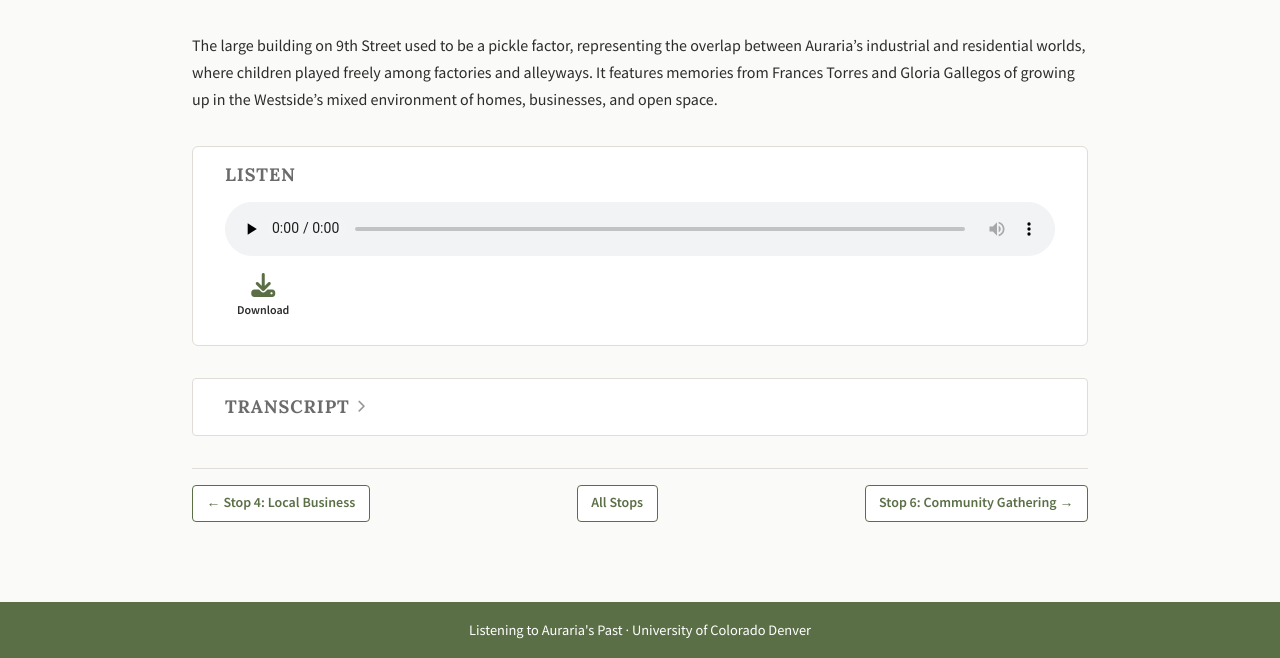
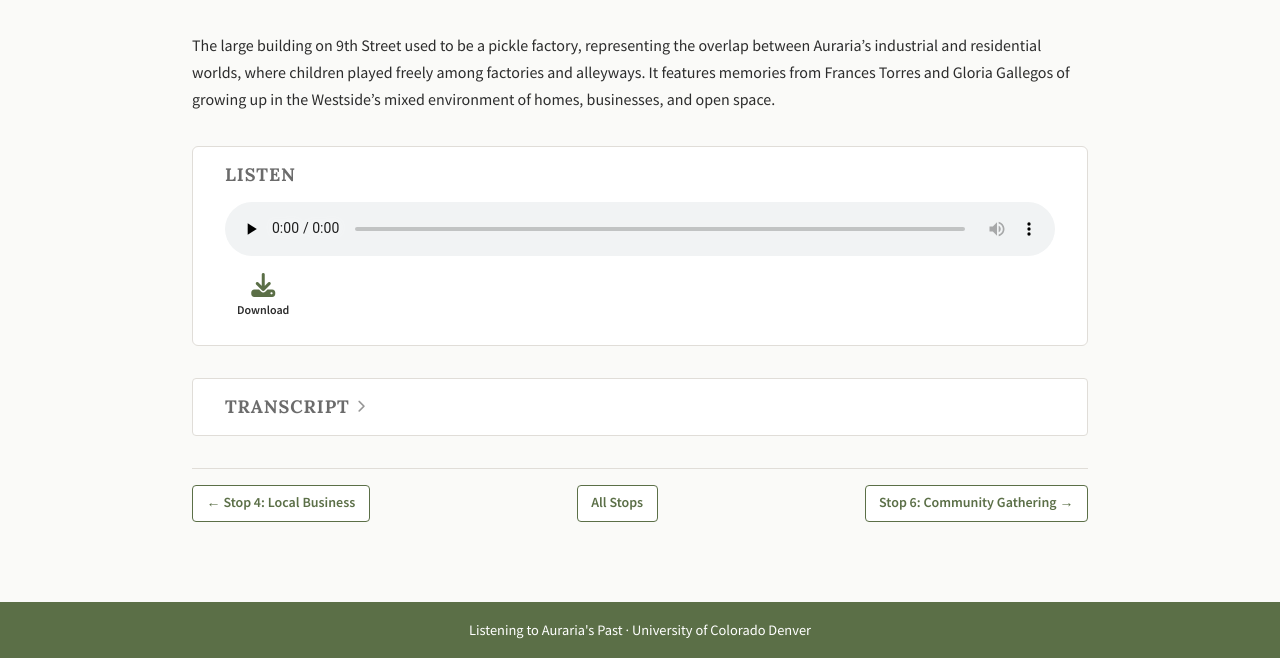
Before and after one commit to cblevins/auraria-history, a Jekyll site: the page built from _stops/stop-05.md, in a window 1280 px wide and 1336 px high. Shown: the part 678-1336 px from the top of the window. Built offline with Jekyll 4.4.1, drawn with Linux system fonts in a browser that asks for light colours.

Commit message:
stop descriptions

```diff
--- a/_stops/stop-05.md
+++ b/_stops/stop-05.md
@@ -14,4 +14,4 @@ rss_url: ""
 amazon_url: ""
 ---
 
-The large building on 9th Street used to be a pickle factor, representing the overlap between Auraria’s industrial and residential worlds, where children played freely among factories and alleyways. It features memories from Frances Torres and Gloria Gallegos of growing up in the Westside’s mixed environment of homes, businesses, and open space.
+The large building on 9th Street used to be a pickle factory, representing the overlap between Auraria’s industrial and residential worlds, where children played freely among factories and alleyways. It features memories from Frances Torres and Gloria Gallegos of growing up in the Westside’s mixed environment of homes, businesses, and open space.
```
Also changed, not shown: _stops/stop-01.md (+1 -1 lines), _stops/stop-06.md (+1 -1 lines), _stops/stop-10.md (+1 -1 lines), _stops/stop-11.md (+1 -1 lines).
